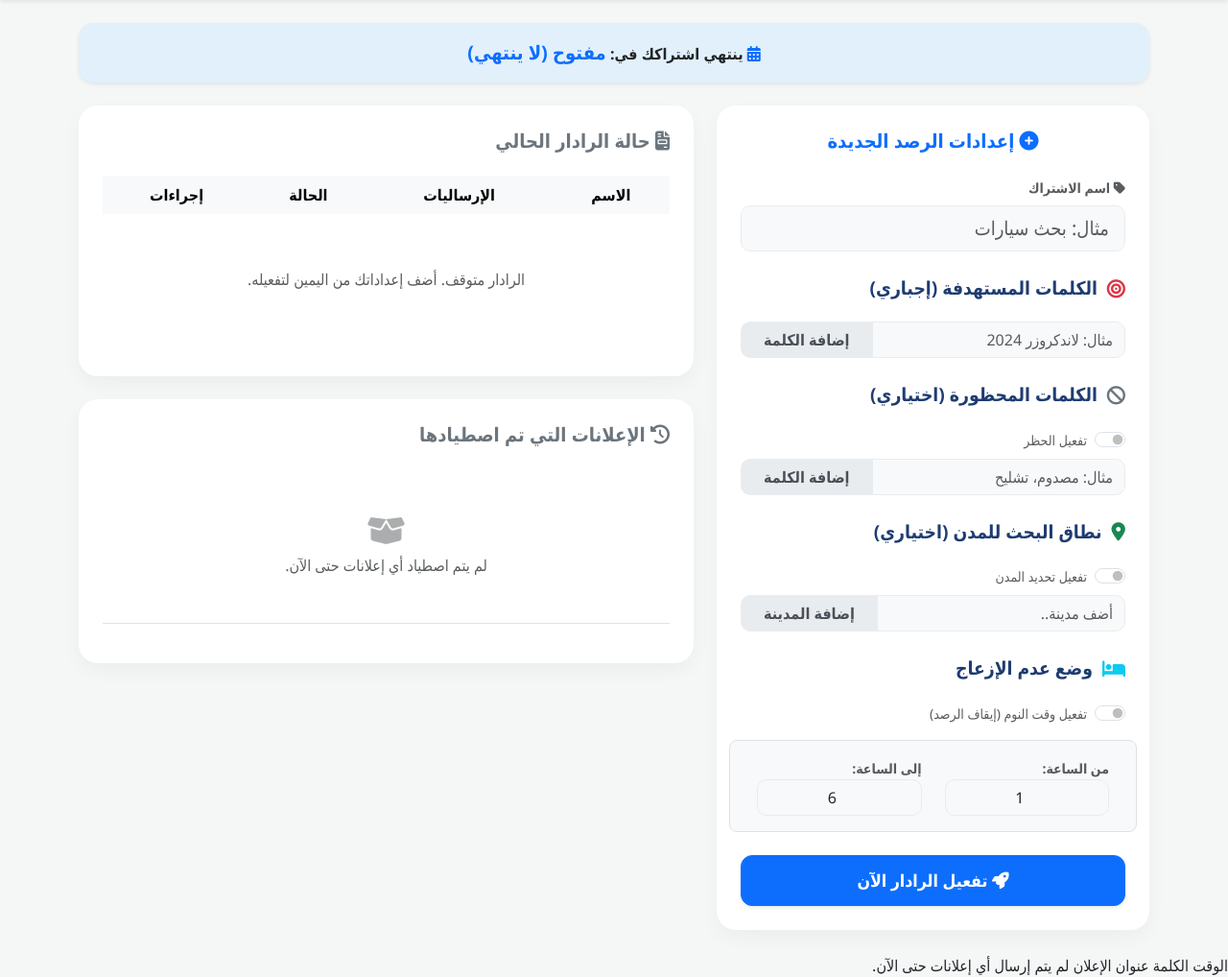
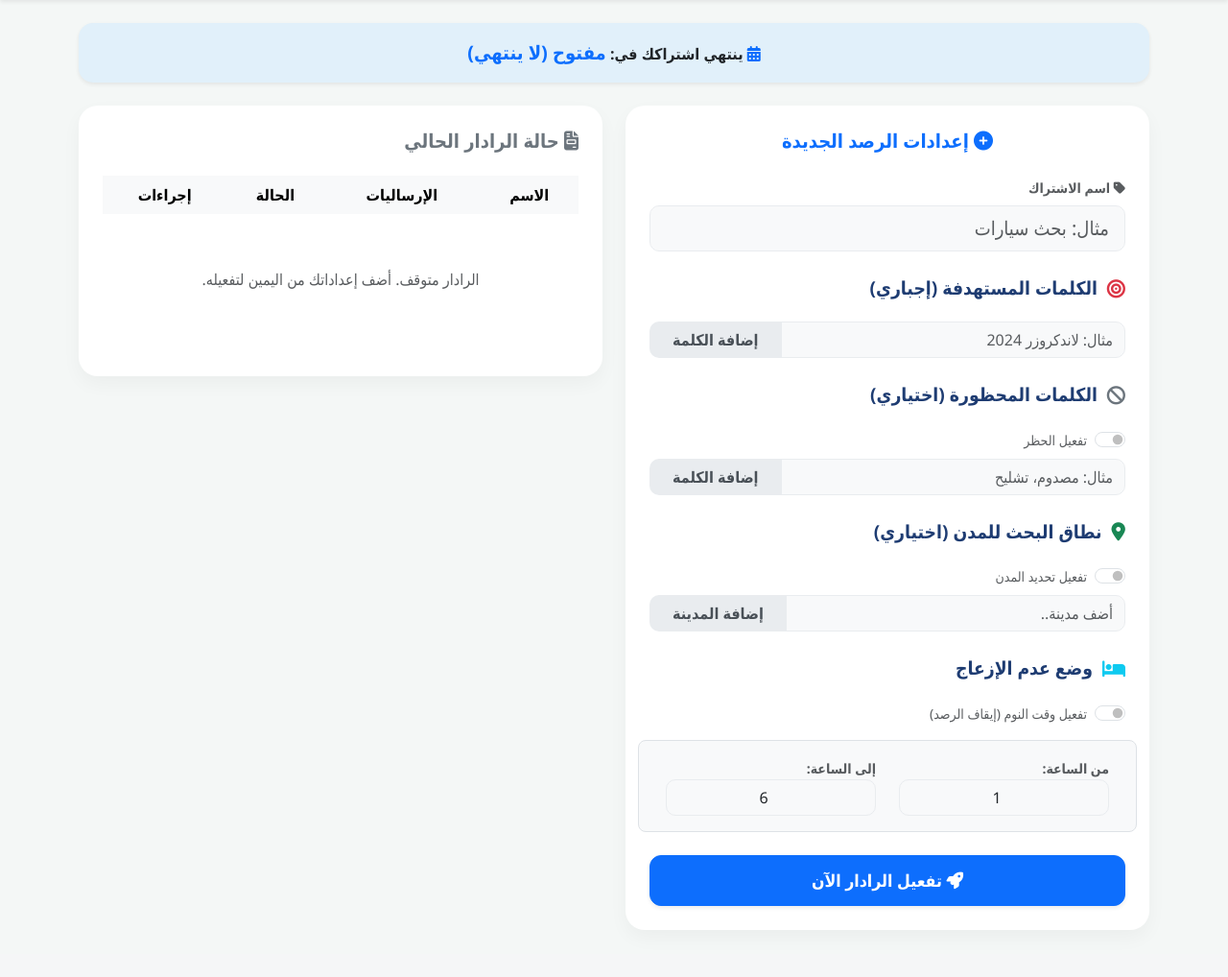
Before and after one commit to turky4500/haraj-saas, a Flask app: page /user_dashboard in a window 1280 px wide. Shown: the part 56-1074 px from the top of the page at 96% size. After the commit the page ends 1000 px from the top, so only its background shows below. Run offline with Flask 3, Linux system fonts and the light colour scheme; the visitor is signed in with stand-in values (Sample User, id 1); data that the repository does not hold is empty; some libraries are stand-ins or nearby versions.

Commit message:
Update user.html

```diff
--- a/templates/user.html
+++ b/templates/user.html
@@ -10,7 +10,6 @@
         body { background-color: #f4f7f6; font-family: 'Segoe UI', Tahoma, Geneva, Verdana, sans-serif; }
         .navbar { background-color: #2c3e50; }
 
-        /* بطاقات التصميم الجديد المستوحى من الصورة */
         .glass-card {
             background: #ffffff;
             border-radius: 20px;
@@ -33,18 +32,10 @@
         .form-control { border-radius: 10px; background-color: #f8f9fa; border: 1px solid #e9ecef; }
         .form-control:focus { box-shadow: none; border-color: #3498db; }
 
-        /* تصميم الكلمات المضافة (Tags) */
         .tag-chip {
-            display: inline-flex;
-            align-items: center;
-            background-color: #e1f0fa;
-            color: #0d6efd;
-            padding: 5px 15px;
-            border-radius: 20px;
-            font-size: 0.9rem;
-            margin: 5px 5px 5px 0;
-            font-weight: 500;
-            border: 1px solid #cde4f7;
+            display: inline-flex; align-items: center; background-color: #e1f0fa;
+            color: #0d6efd; padding: 5px 15px; border-radius: 20px; font-size: 0.9rem;
+            margin: 5px 5px 5px 0; font-weight: 500; border: 1px solid #cde4f7;
         }
         .tag-chip i { margin-right: 8px; cursor: pointer; color: #dc3545; transition: 0.2s; }
         .tag-chip i:hover { color: #a71d2a; transform: scale(1.1); }
@@ -52,7 +43,6 @@
         .btn-add { border-radius: 10px; background-color: #e9ecef; color: #495057; font-weight: bold; border: none; }
         .btn-add:hover { background-color: #dde0e3; }
 
-        .log-table { max-height: 400px; overflow-y: auto; }
         .main-btn { border-radius: 12px; font-size: 1.1rem; padding: 12px; }
     </style>
 </head>
@@ -95,7 +85,7 @@
         {% endwith %}
 
         <div class="row">
-            <div class="col-md-5">
+            <div class="col-md-6">
                 <div class="glass-card">
                     <h5 class="mb-4 fw-bold text-center {% if sub %}text-success{% else %}text-primary{% endif %}">
                         {% if sub %}<i class="fas fa-edit"></i> إعدادات الرصد الخاصة بك{% else %}<i class="fas fa-plus-circle"></i> إعدادات الرصد الجديدة{% endif %}
@@ -164,7 +154,7 @@
                 </div>
             </div>
 
-            <div class="col-md-7">
+            <div class="col-md-6">
                 <div class="glass-card mb-4">
                     <h5 class="mb-4 text-secondary fw-bold"><i class="fas fa-file-invoice"></i> حالة الرادار الحالي</h5>
                     <div class="table-responsive">
@@ -209,38 +199,15 @@
                         </table>
                     </div>
                 </div>
-
-                <div class="glass-card log-table">
-                    <h5 class="mb-4 text-secondary fw-bold"><i class="fas fa-history"></i> الإعلانات التي تم اصطيادها</h5>
-                    <div class="table-responsive">
-                        <table class="table table-sm table-hover align-middle">
-                            <tbody>
-                                {% for log in logs %}
-                                <tr>
-                                    <td style="width: 25%;"><span class="badge bg-light text-primary border rounded-pill"><i class="fas fa-search"></i> {{ log.keyword_matched }}</span></td>
-                                    <td><a href="{{ log.url }}" target="_blank" class="text-decoration-none text-dark fw-bold">{{ log.title[:50] }}...</a></td>
-                                    <td class="text-muted small text-end" dir="ltr" style="width: 20%;">{{ log.timestamp.strftime('%H:%M | %m-%d') }}</td>
-                                </tr>
-                                {% else %}
-                                <tr>
-                                    <td colspan="3" class="text-center text-muted py-5"><i class="fas fa-box-open fa-2x mb-2 d-block opacity-50"></i>لم يتم اصطياد أي إعلانات حتى الآن.</td>
-                                </tr>
-                                {% endfor %}
-                            </tbody>
-                        </table>
-                    </div>
-                </div>
             </div>
         </div>
     </div>
 
     <script>
-        // المتغيرات لحفظ الكلمات
         let keywordsArray = [];
         let excludedArray = [];
         let citiesArray = [];
 
-        // جلب البيانات القديمة إذا كان فيه اشتراك للتعديل
         window.onload = function() {
             let initKw = "{{ sub.keywords if sub else '' }}";
             let initExc = "{{ sub.excluded_words if sub else '' }}";
@@ -251,7 +218,6 @@
             if(initCity) { citiesArray = initCity.split(',').map(s => s.trim()).filter(s => s !== ''); renderTags('cityTags', citiesArray, 'cityHidden'); }
         };
 
-        // دالة إضافة الكلمة
         function addTag(inputId, containerId, hiddenId) {
             let input = document.getElementById(inputId);
             let val = input.value.trim();
@@ -269,7 +235,6 @@
             input.value = "";
         }
 
-        // دالة رسم المربعات
         function renderTags(containerId, arr, hiddenId) {
             let container = document.getElementById(containerId);
             let hidden = document.getElementById(hiddenId);
@@ -281,24 +246,19 @@
                 span.innerHTML = `${item} <i class="fas fa-times-circle" onclick="removeTag('${containerId}', ${index}, '${hiddenId}')"></i>`;
                 container.appendChild(span);
             });
-
-            // تحديث الحقل المخفي عشان السيرفر يقراه
             hidden.value = arr.join(",");
         }
 
-        // دالة حذف الكلمة
         function removeTag(containerId, index, hiddenId) {
             if(containerId === 'kwTags') { keywordsArray.splice(index, 1); renderTags(containerId, keywordsArray, hiddenId); }
             else if(containerId === 'excTags') { excludedArray.splice(index, 1); renderTags(containerId, excludedArray, hiddenId); }
             else if(containerId === 'cityTags') { citiesArray.splice(index, 1); renderTags(containerId, citiesArray, hiddenId); }
         }
 
-        // دعم الضغط على زر Enter لإضافة الكلمة
         document.getElementById('kwInput').addEventListener('keypress', function(e) { if(e.key === 'Enter') { e.preventDefault(); addTag('kwInput', 'kwTags', 'keywordsHidden'); } });
         document.getElementById('excInput').addEventListener('keypress', function(e) { if(e.key === 'Enter') { e.preventDefault(); addTag('excInput', 'excTags', 'excHidden'); } });
         document.getElementById('cityInput').addEventListener('keypress', function(e) { if(e.key === 'Enter') { e.preventDefault(); addTag('cityInput', 'cityTags', 'cityHidden'); } });
 
-        // التأكد من وجود كلمات مستهدفة قبل الحفظ
         function submitForm() {
             if(keywordsArray.length === 0) {
                 alert("الرجاء إضافة كلمة مستهدفة واحدة على الأقل قبل الحفظ!");
@@ -310,31 +270,3 @@
     <script src="https://cdn.jsdelivr.net/npm/bootstrap@5.3.0/dist/js/bootstrap.bundle.min.js"></script>
 </body>
 </html>
-              <thead>
-                                <tr>
-                                    <th>الوقت</th>
-                                    <th>الكلمة</th>
-                                    <th>عنوان الإعلان</th>
-                                </tr>
-                            </thead>
-                            <tbody>
-                                {% for log in logs %}
-                                <tr>
-                                    <td class="text-muted small" dir="ltr">{{ log.timestamp.strftime('%Y-%m-%d %H:%M') }}</td>
-                                    <td><span class="badge bg-info text-dark">{{ log.keyword_matched }}</span></td>
-                                    <td><a href="{{ log.url }}" target="_blank" class="text-decoration-none">{{ log.title[:40] }}...</a></td>
-                                </tr>
-                                {% else %}
-                                <tr>
-                                    <td colspan="3" class="text-center text-muted py-3">لم يتم إرسال أي إعلانات حتى الآن.</td>
-                                </tr>
-                                {% endfor %}
-                            </tbody>
-                        </table>
-                    </div>
-                </div>
-            </div>
-        </div>
-    </div>
-</body>
-</html>
```
